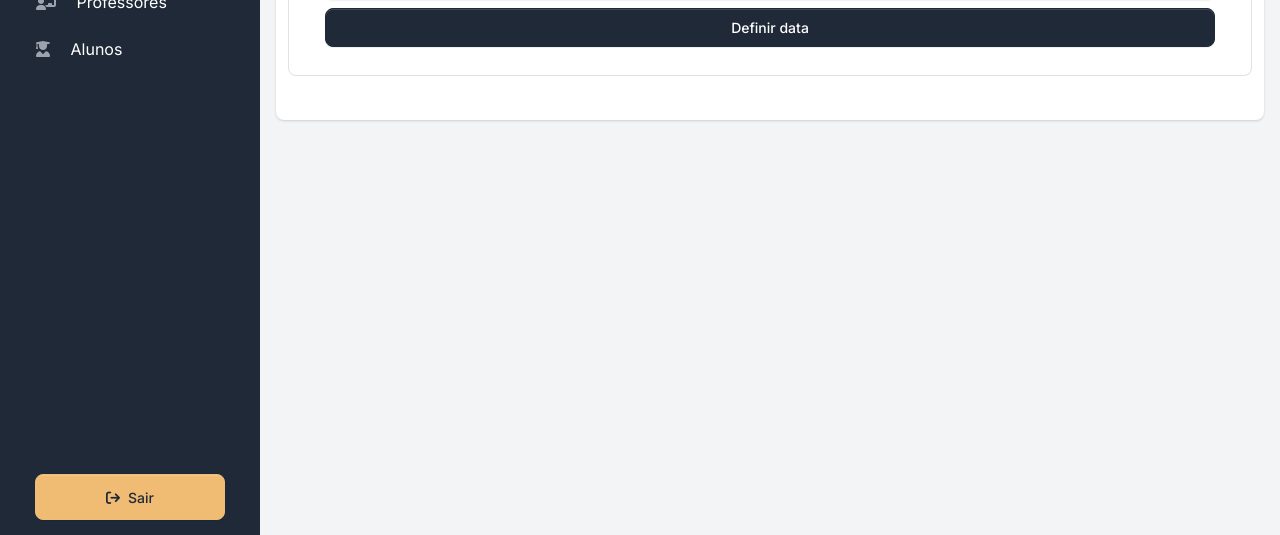
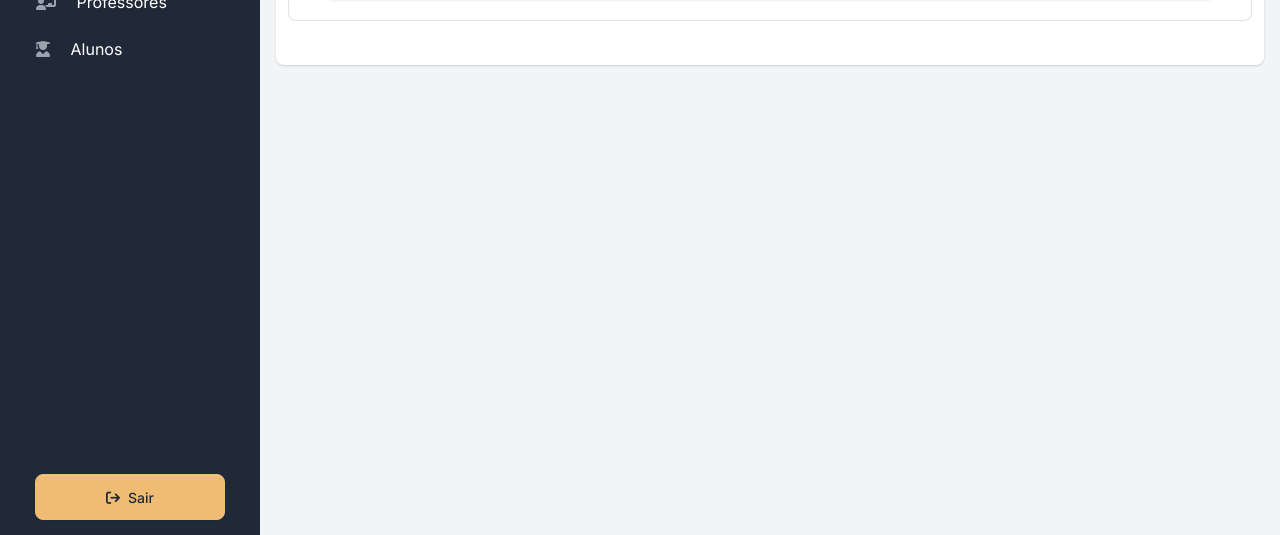
Before and after one commit to bnigno/gestao_cursos, a Django app: template templates/cursos/frequencia_form.html in a window 1280 px wide. Shown: the part 265-800 px from the top of the page. Run offline with Django 4.2, Linux system fonts and the light colour scheme; the template is opened without the code that fills it, so the values that code supplies are empty; some libraries are stand-ins or nearby versions.

Commit message:
Melhorias

```diff
--- a/templates/cursos/frequencia_form.html
+++ b/templates/cursos/frequencia_form.html
@@ -47,7 +47,7 @@
                                     <div id="div_id_data_list" class="form-group">
                                         <label for="id_data_list" class=" requiredField">Selecione a data:</label>
                                         <select name="data_list" class="select form-control" required=""
-                                                id="id_data_list">
+                                                id="id_data_list" onchange="this.form.submit()">
                                             {% for x, y in datas.fields.data_list.choices %}
                                                 <option value="{{ x|date:'Y-m-d' }}"
                                                         {% if datas.fields.data_list.initial.0 == x %}
@@ -56,9 +56,9 @@
                                             {% endfor %}
                                         </select>
                                     </div>
-                                    <div class="d-grid gap-2">
-                                        <input type="submit" class="btn btn-primary" value="Definir data">
-                                    </div>
+{#                                    <div class="d-grid gap-2">#}
+{#                                        <input type="submit" class="btn btn-primary" value="Definir data">#}
+{#                                    </div>#}
                                 </form>
                             </div>
                         </div>
```
